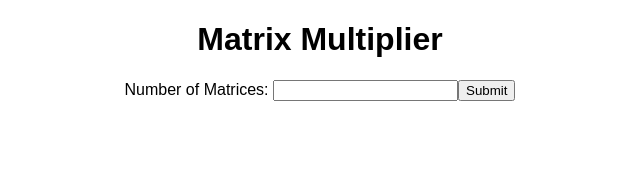
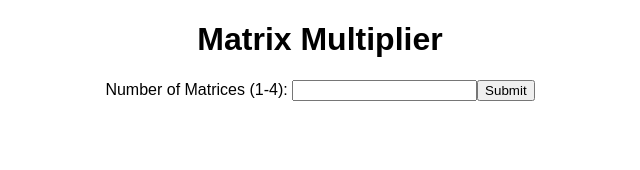
Before and after one commit to themost1/matrix-multiplier, a React (Create React App) app: page / in a window 1280 px wide. Shown: the top 170 px of the page, without its empty margins (320-960 px from the left). Built offline with nearby package versions, Linux system fonts and the light colour scheme.

Commit message:
Started adding text boxes to deal with matrix dimensions

```diff
--- a/src/App.js
+++ b/src/App.js
@@ -1,9 +1,18 @@
 import React, { Component } from 'react';
 import logo from './logo.svg';
 import './App.css';
-import TextBox from './TextBox.js';
+import NumMatBox from './NumMatBox.js';
 
 class App extends Component {
+  constructor(props) {
+    super(props);
+
+    this.state = {matrixNum: 1};
+
+    this.handleChange = this.handleChange.bind(this);
+    this.handleSubmit = this.handleSubmit.bind(this);
+  }
+
   render() {
     return (
       <div className="App">
@@ -13,11 +22,52 @@ class App extends Component {
 
 
 
-        <div className='selectionMenuContainer'>
-          <TextBox />
+        <div className='infoZone'>
+          <NumMatBox onSubmit={this.handleSubmit} onChange={this.handleChange}/>
+
+	  {this.state.matrixNum>1 &&
+
+          <div classname = "box1">
+          <br />
+	    <NumMatBox handleSubmit={this.handleSubmit}/>
+          </div>
+
+          }
+
+
+          {this.state.matrixNum>2 &&
+
+          <div classname = "box2">
+          <br />
+	    <NumMatBox handleSubmit={this.handleSubmit}/>
+          </div>
+
+          }
+
+          {this.state.matrixNum>3 &&
+
+          <div classname = "box2">
+          <br />
+	    <NumMatBox handleSubmit={this.handleSubmit}/>
+          </div>
+
+          }
+
 	</div>
+
+
+
       </div>
     );
+  }
+
+
+  handleChange(event) {
+    this.setState({ matrixNum: event.target.value })
+  }
+
+  handleSubmit(event) {
+    event.preventDefault();
   }
 }
 
--- /dev/null
+++ b/src/NumMatBox.js
@@ -0,0 +1,16 @@
+import React, { Component } from 'react';
+
+function NumMatBox(props) {
+    return(
+        <div className='numMatBox'>
+            <form onSubmit={props.onSubmit}>
+                Number of Matrices (1-4): <sp />
+                <input type="number" onChange={props.onChange} />
+                <input type='submit' value='Submit' />
+            </form>
+        </div>
+    );
+}
+
+
+export default NumMatBox;
--- a/src/TextBox.js
+++ /dev/null
@@ -1,33 +0,0 @@
-import React, { Component } from 'react';
-
-class TextBox extends React.Component {
-  constructor(props) {
-    super(props);
-    this.state = {value: ''};
-
-    this.handleChange = this.handleChange.bind(this);
-    this.handleSubmit = this.handleSubmit.bind(this);
-  }
-
-  handleChange(event) {
-    this.setState({value: event.target.value});
-  }
-
-  handleSubmit(event) {
-
-  }
-
-  render() {
-    return (
-      <form onSubmit={this.handleSubmit}>
-        <label>
-          Number of Matrices: <sp />
-          <input type="number" min="1" value={this.state.value} onChange={this.handleChange} />
-        </label>
-        <input type="submit" value="Submit" />
-      </form>
-    );
-  }
-}
-
-export default TextBox;
```
